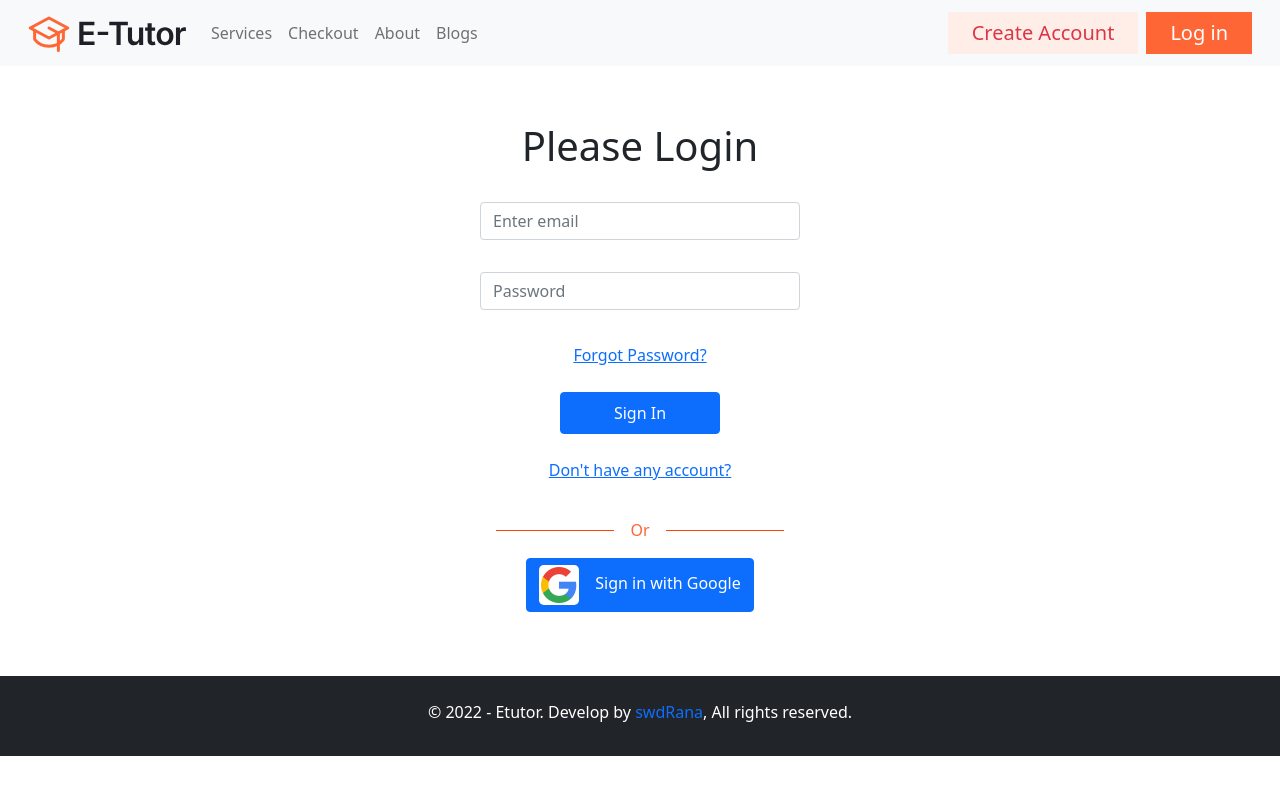
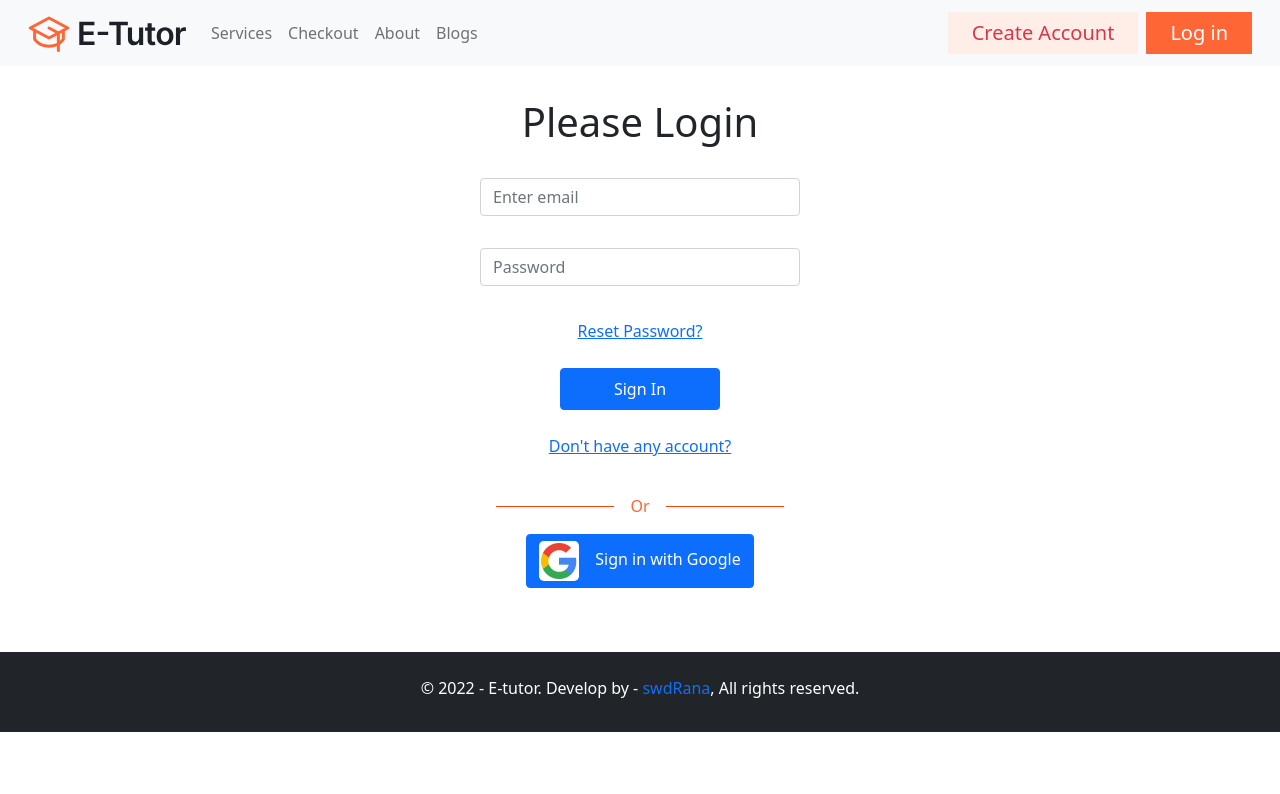
Before and after one commit to swdrana/independent-service-provider, a React (Create React App) app: page /login in a window 1280 px wide. Shown: the top 794 px of the page. Built offline with nearby package versions, Linux system fonts and the light colour scheme; no server answers.

Commit message:
reset password added

```diff
--- a/src/Pages/Login/Login.js
+++ b/src/Pages/Login/Login.js
@@ -1,39 +1,45 @@
-import React from "react";
+import React, { useState } from "react";
 import { Button, Form } from "react-bootstrap";
 import "./Login.css";
-import { useSignInWithEmailAndPassword, useSignInWithGoogle } from "react-firebase-hooks/auth";
+import {
+  useSendPasswordResetEmail,
+  useSignInWithEmailAndPassword,
+  useSignInWithGoogle,
+} from "react-firebase-hooks/auth";
 import auth from "../../firebase.init";
 import { Link, useLocation, useNavigate } from "react-router-dom";
 import GoogleSignIn from "../GoogleSignIn/GoogleSignIn";
 const Login = () => {
-
   const navigate = useNavigate();
   const location = useLocation();
-  let from = location.state?.from?.pathname || '/';
-
-
+  let from = location.state?.from?.pathname || "/";
+  let [email, setEmail] = useState("");
+  const changeMail = (e) => {
+    setEmail(e.currentTarget.value);
+    console.log(email);
+  };
+  const [sendPasswordResetEmail, sending, passwordResetError] =
+    useSendPasswordResetEmail(auth);
 
   const [signInWithEmailAndPassword, user, loading, error] =
     useSignInWithEmailAndPassword(auth);
   const handelLoginForm = (e) => {
     e.preventDefault();
-    const email = e.target.email.value;
+    setEmail(e.target.email.value);
     const password = e.target.password.value;
     console.log(email, password, error);
     signInWithEmailAndPassword(email, password);
     console.log(email, password, error);
   };
   if (user) {
-    navigate(from, {replace: true });
+    navigate(from, { replace: true });
   }
 
   return (
     <div>
       <div className="d-flex justify-content-center mb-5">
-        <div
-          className="w-25 d-flex flex-column "
-        >
-          <h1 className="text-center my-2 pt-5">Please Login</h1>
+        <div className="w-25 d-flex flex-column ">
+          <h1 className="text-center my-2 pt-4">Please Login</h1>
           <Form className="my-3 pt-2" onSubmit={handelLoginForm}>
             <Form.Group className="mb-3" controlId="formBasicEmail">
               <Form.Control
@@ -41,6 +47,7 @@
                 name="email"
                 placeholder="Enter email"
                 required
+                onBlur={changeMail}
               />
             </Form.Group>
 
@@ -52,14 +59,31 @@
                 required
               />
             </Form.Group>
-            <Button variant="link" className="p-0 mt-3">Forgot Password?</Button>
+            <Button
+              variant="link"
+              className="p-0 mt-3"
+              onClick={async () => {
+                if (email) {
+                  await sendPasswordResetEmail(email);
+                  alert("Sent email");
+                }else{
+                  alert('Please input your email');
+                }
+              }}
+            >
+              Reset Password?
+            </Button>
 
             <Button className="py-2 mt-4 w-50 mx-auto d-block" type="submit">
               Sign In
             </Button>
           </Form>
-          <div className="d-flex justify-content-center mt-2"><Link to="/signup">Don't have any account?</Link></div>
-          <p className="text-danger text-center mt-1">{error?.message}</p>
+          <div className="d-flex justify-content-center mt-2">
+            <Link to="/signup">Don't have any account?</Link>
+          </div>
+          <p className="text-danger text-center mt-1">
+            {error?.message || passwordResetError?.message}
+          </p>
           <GoogleSignIn></GoogleSignIn>
         </div>
       </div>
--- a/src/Pages/Signup/Signup.js
+++ b/src/Pages/Signup/Signup.js
@@ -28,10 +28,9 @@
     navigate('/home');
   }
   return (
-    <div className="d-flex justify-content-center my-3">
+    <div className="d-flex justify-content-center my-5">
       <div
         className="w-25 d-flex flex-column justify-content-center "
-        style={{ height: "80vh" }}
       ><h1 className="text-center">Create Account</h1>
         <Form className="my-3 " onSubmit={handelForm}>
           <Form.Group className="mb-3" controlId="formBasicEmail">
@@ -56,6 +55,7 @@
 
           <Form.Group className="mb-3">
             <Form.Check
+            style={{userSelect: 'none'}}
               type="checkbox"
               id="disabledFieldsetCheck"
               label="Accept Terms & Condition"
--- a/src/components/Footer/Footer.js
+++ b/src/components/Footer/Footer.js
@@ -5,8 +5,8 @@
   return (
     <div className="position-relative">
       <footer className="bg-dark text-white py-3 pt-4 ">
-        <p>
-          © {date.getFullYear()} - Etutor. Develop by{" "}
+        <p className="text-center">
+          © {date.getFullYear()} - E-tutor. Develop by - {""}
           <a
             href="https://github.com/swdrana"
             className=" text-decoration-none"
--- a/src/components/Home/Home.js
+++ b/src/components/Home/Home.js
@@ -6,7 +6,10 @@
 import banner from "../../images/Webinar-bro.svg";
 import { useAuthState } from "react-firebase-hooks/auth";
 import auth from "../../firebase.init";
+import useTopics from "../../hooks/useTopics";
+import Topic from "../Topic/Topic";
 const Home = () => {
+  const [topics, setTopics] = useTopics();
   let navigate = useNavigate();
   const [user, loading, error] = useAuthState(auth);
   return (
@@ -42,6 +45,10 @@
       </div>
       <div className="catagory container my-5 py-3">
         <h1 className="text-center ">Browse with top category</h1>
+    <div className="services row container m-auto p-3">
+        {topics.slice(0,3).map(item=><Topic key={item.id} item={item}></Topic>)}
+        {console.log(topics.slice(0,3))}
+    </div>
       </div>
     </>
   );
--- a/src/components/Services/Services.js
+++ b/src/components/Services/Services.js
@@ -4,7 +4,6 @@
 import "./Services.css";
 const Services = () => {
 const [topics, setTopics] = useTopics();
-console.log(topics);
   return (
     <div className="services row container m-auto p-3">
         {topics.map(item=><Topic key={item.id} item={item}></Topic>)}
```
